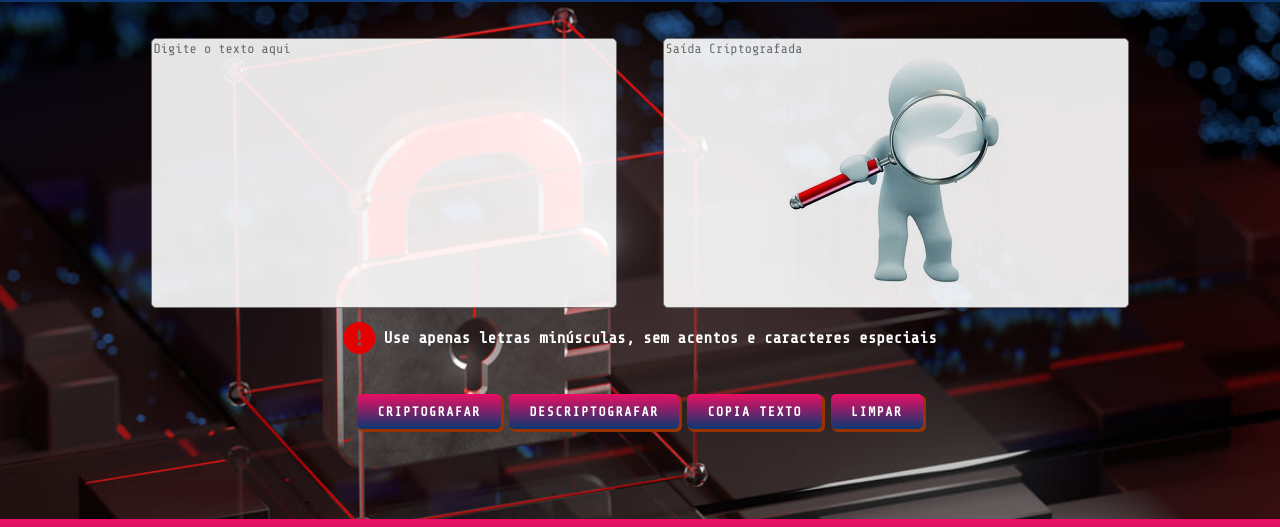
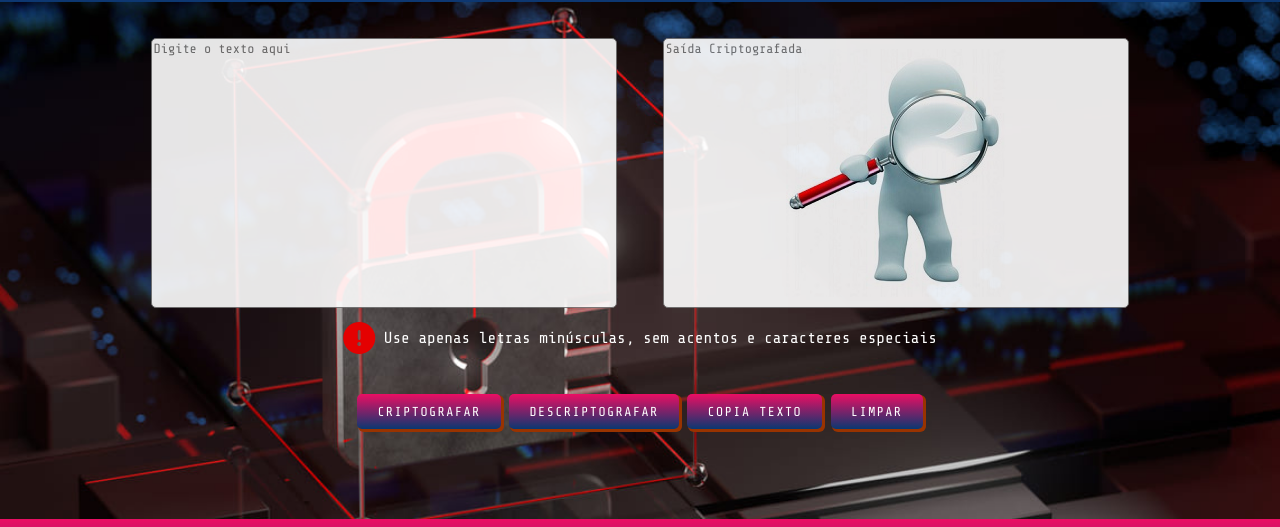
Before and after one commit to ricardoferreira93/Projeto-Encriptador, a plain HTML site: page index.html in a window 1280 px wide. Shown: the part 81-608 px from the top of the page. Drawn offline with nearby package versions, Linux system fonts and the light colour scheme.

Commit message:
update alert p e button font-weight

```diff
--- a/css/style.css
+++ b/css/style.css
@@ -95,7 +95,7 @@ textarea {
 
 button {
     background-image: linear-gradient(#eb0e63, #0A3871) ;
-    font-weight: bold;
+    font-weight: 500;
     border: none;
     color: #ffffff;
     padding: 10px 20px;
@@ -129,7 +129,7 @@ button:hover {
      justify-content: center;
      margin-top: 20px;
      color: #fff;
-     font-weight: 600;
+     font-weight: 500;
 }
 
 #meusLinks {
```
